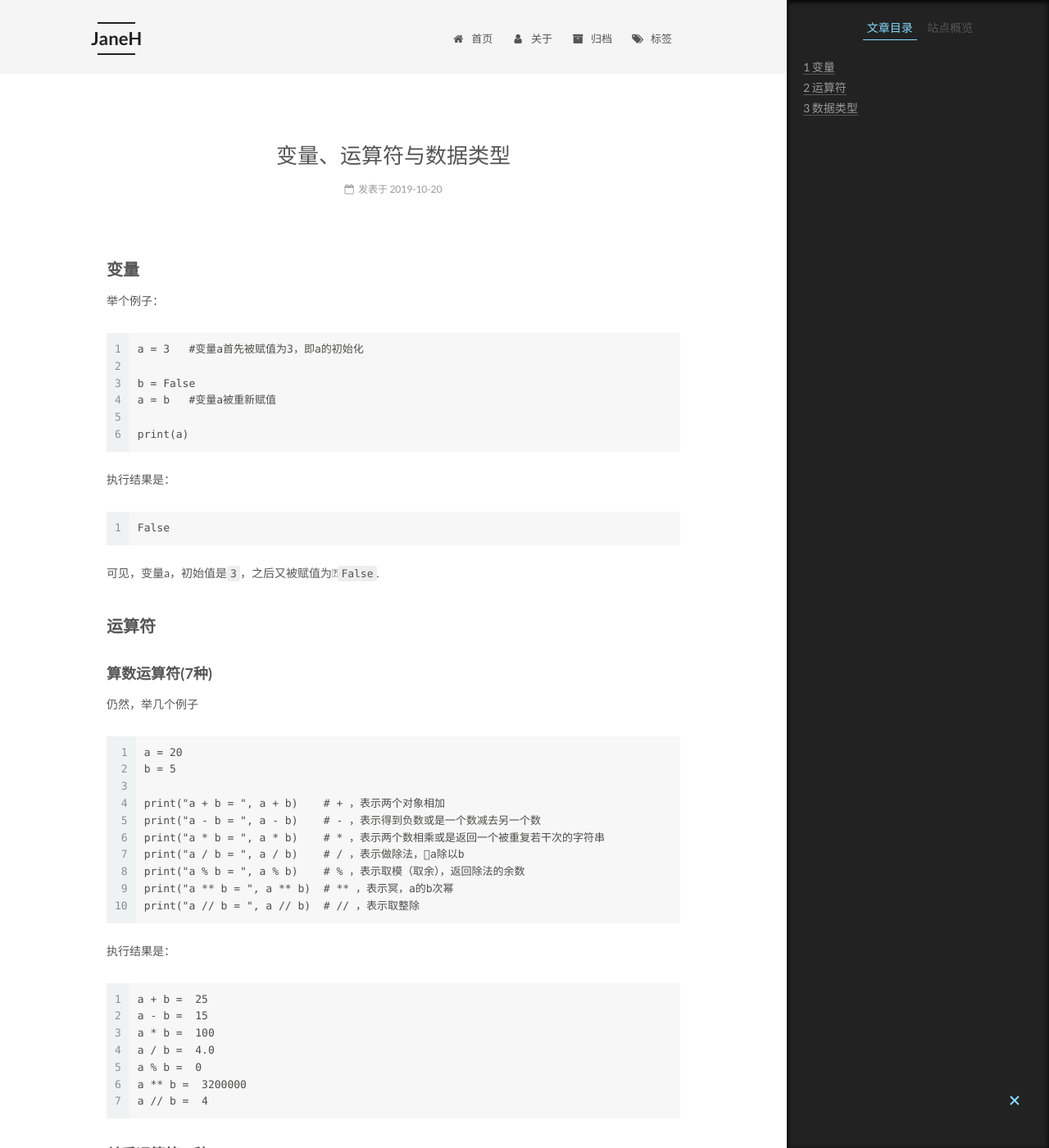
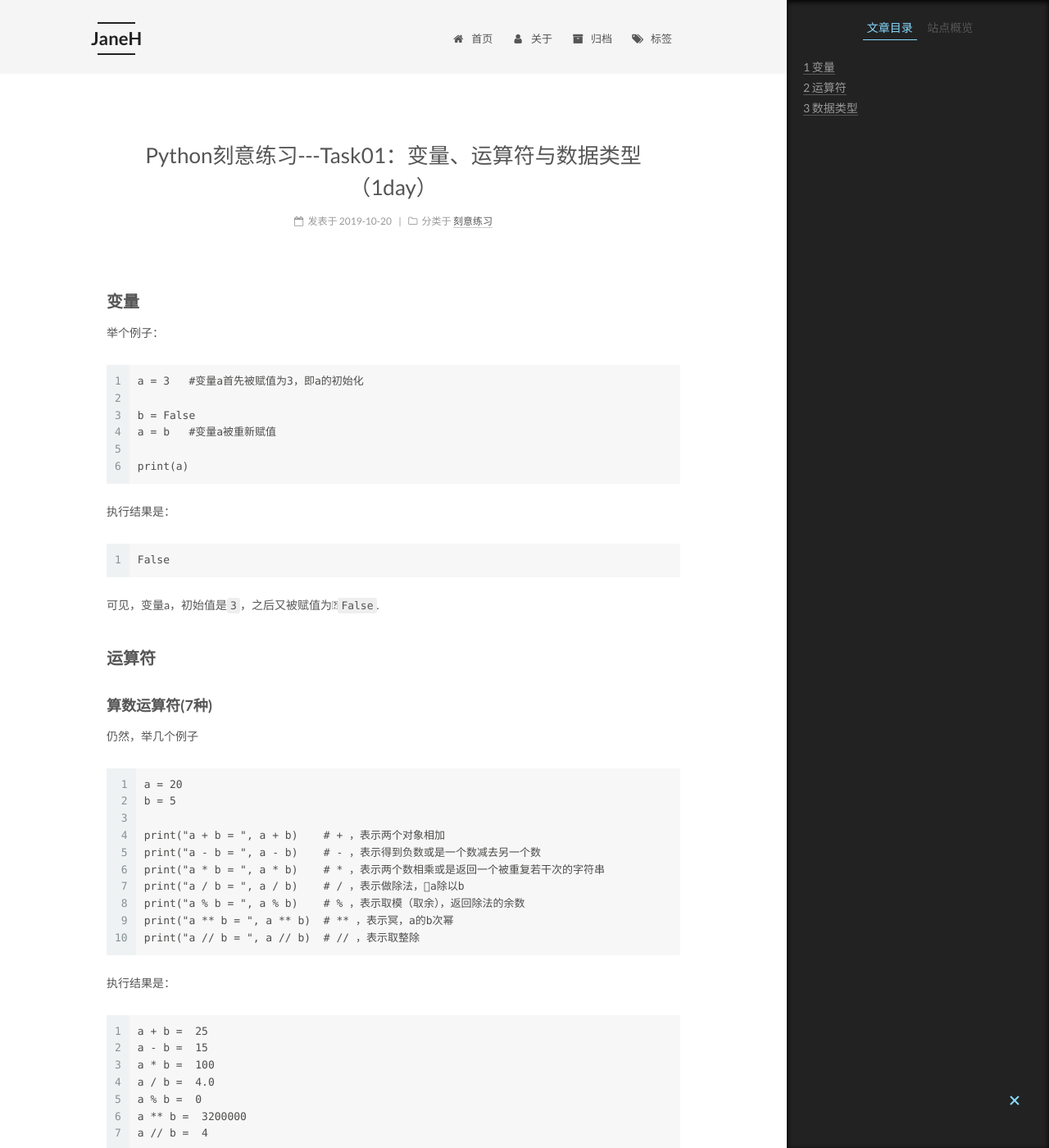
Before and after one commit to janehoo/janehoo.github.io, a Jekyll site: the page built from _posts/2019-10-20-变量、运算符与数据类型.md, in a window 1280 px wide and 1400 px high. Shown: the whole window at 82% size. Built offline with Jekyll 4.4.1, drawn with Linux system fonts in a browser that asks for light colours; some of the changed text lies outside the part shown.

Commit message:
nodify title

````diff
--- a/_posts/2019-10-20-变量、运算符与数据类型.md
+++ b/_posts/2019-10-20-变量、运算符与数据类型.md
@@ -1,4 +1,11 @@
-
+---
+title: Python刻意练习---Task01：变量、运算符与数据类型（1day）
+date: 2019-10-20 18:12:26
+categories:
+ - 刻意练习
+tags:
+ - python
+---
 ### 变量
 举个例子：
 ```
````
Also changed, not shown: _posts/2019-10-21-条件与循环.md (+2 -1 lines), _posts/2019-10-22-列表与元组.md (+0 -1 lines).
